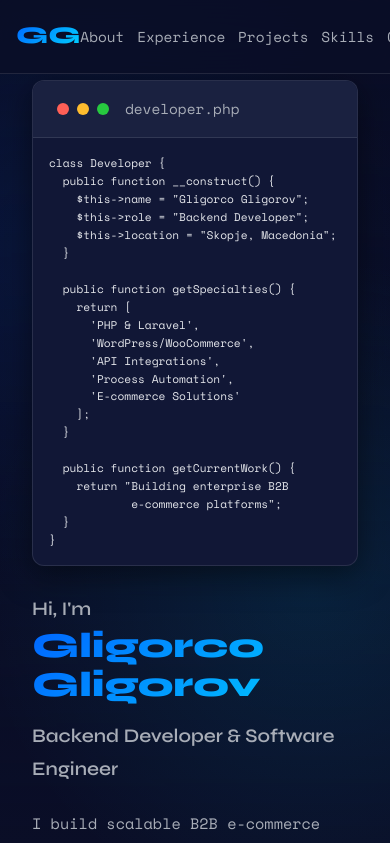
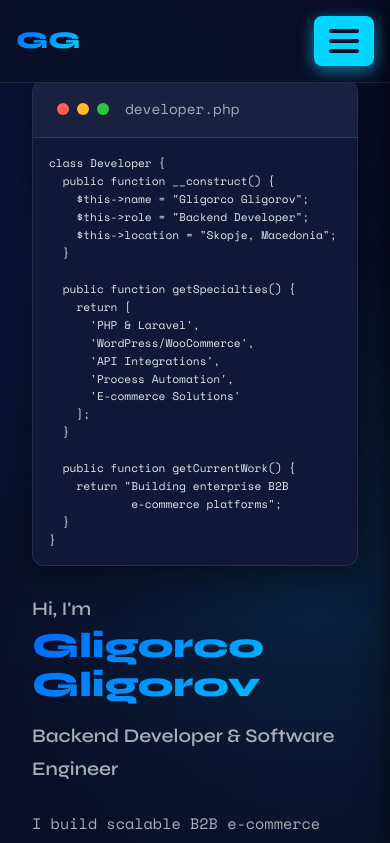
Before and after one commit to GligorcoGligorov/GligorcoGligorovPortfolio, a React (Create React App) app: page / in a window 390 px wide. Shown: the top 843 px of the page. Built offline with nearby package versions, Linux system fonts and the light colour scheme; the HTML template or start-up script is replaced by a standard one.

Commit message:
Initial commit - Professional portfolio - mobile view

```diff
--- a/src/App.css
+++ b/src/App.css
@@ -161,6 +161,74 @@ body::before {
 .nav-link:hover::after,
 .nav-link.active::after {
   width: 100%;
+}
+
+/* Hamburger Menu - MAXIMUM VISIBILITY */
+.hamburger {
+  display: none;
+  flex-direction: column;
+  justify-content: center;
+  gap: 6px;
+  background: var(--color-accent);
+  border: 3px solid var(--color-accent);
+  border-radius: 8px;
+  cursor: pointer;
+  padding: 10px 12px;
+  z-index: 1001;
+  position: relative;
+  min-height: 50px;
+  min-width: 55px;
+  transition: all 0.3s ease;
+  box-shadow: 0 4px 15px rgba(0, 212, 255, 0.6);
+}
+
+.hamburger:hover {
+  background: var(--color-gradient-end);
+  border-color: white;
+  transform: scale(1.05);
+  box-shadow: 0 6px 20px rgba(0, 212, 255, 0.8);
+}
+
+.hamburger span {
+  width: 30px;
+  height: 4px;
+  background: var(--color-bg);
+  transition: all 0.3s ease;
+  border-radius: 3px;
+  display: block;
+  box-shadow: none;
+}
+
+.hamburger.active {
+  background: white;
+  border-color: white;
+}
+
+.hamburger.active span:nth-child(1) {
+  transform: rotate(45deg) translate(9px, 9px);
+  background: var(--color-accent);
+}
+
+.hamburger.active span:nth-child(2) {
+  opacity: 0;
+}
+
+.hamburger.active span:nth-child(3) {
+  transform: rotate(-45deg) translate(9px, -9px);
+  background: var(--color-accent);
+}
+
+/* Mobile Menu Overlay */
+.mobile-menu-overlay {
+  display: none;
+  position: fixed;
+  top: 0;
+  left: 0;
+  right: 0;
+  bottom: 0;
+  background: rgba(0, 0, 0, 0.8);
+  z-index: 999;
+  backdrop-filter: blur(5px);
 }
 
 /* Container */
@@ -838,7 +906,7 @@ body::before {
   }
 
   .hero-visual {
-    order: -1; /* Move code window above text on tablets */
+    order: -1;
   }
 
   .about-stats {
@@ -854,18 +922,62 @@ body::before {
   }
 }
 
-@media (max-width: 768px) {
+@media (max-width: 900px) {
+  /* Show hamburger menu */
+  .hamburger {
+    display: flex !important;
+  }
+
+  /* Show overlay when menu is open */
+  .mobile-menu-overlay {
+    display: block;
+  }
+
+  /* Mobile menu drawer */
+  .nav-menu {
+    position: fixed;
+    top: 0;
+    right: -100%;
+    height: 100vh;
+    width: 280px;
+    background: var(--color-bg-secondary);
+    flex-direction: column;
+    justify-content: flex-start;
+    align-items: flex-start;
+    padding: 5rem 2rem 2rem;
+    gap: 2rem;
+    box-shadow: -5px 0 20px rgba(0, 0, 0, 0.5);
+    transition: right 0.4s cubic-bezier(0.4, 0, 0.2, 1);
+    z-index: 1000;
+    border-left: 1px solid rgba(255, 255, 255, 0.1);
+  }
+
+  .nav-menu.active {
+    right: 0;
+  }
+
+  .nav-menu li {
+    width: 100%;
+  }
+
+  .nav-link {
+    font-size: 1.2rem;
+    padding: 0.8rem 0;
+    width: 100%;
+    text-align: left;
+    display: block;
+  }
+
+  .nav-link::after {
+    bottom: 0.3rem;
+  }
+
   .container {
     padding: 0 1.5rem;
   }
 
   .nav-container {
     padding: 0 1.5rem;
-  }
-
-  .nav-menu {
-    gap: 1rem;
-    font-size: 0.85rem;
   }
 
   .hero-title {
@@ -985,12 +1097,13 @@ body::before {
   }
 
   .nav-menu {
-    gap: 0.8rem;
-    font-size: 0.75rem;
+    width: 100%;
+    right: -100%;
+    padding: 5rem 1.5rem 2rem;
   }
 
   .nav-link {
-    padding: 0.3rem 0;
+    font-size: 1.1rem;
   }
 
   .hero {
--- a/src/App.jsx
+++ b/src/App.jsx
@@ -5,6 +5,7 @@ function App() {
   const [activeSection, setActiveSection] = useState('hero');
   const [isLoaded, setIsLoaded] = useState(false);
   const [mousePosition, setMousePosition] = useState({ x: 0, y: 0 });
+  const [mobileMenuOpen, setMobileMenuOpen] = useState(false);
 
   useEffect(() => {
     setIsLoaded(true);
@@ -38,6 +39,11 @@ function App() {
   const scrollToSection = (sectionId) => {
     const element = document.getElementById(sectionId);
     element?.scrollIntoView({ behavior: 'smooth' });
+    setMobileMenuOpen(false);
+  };
+
+  const toggleMobileMenu = () => {
+    setMobileMenuOpen(!mobileMenuOpen);
   };
 
   const projects = [
@@ -118,7 +124,20 @@ function App() {
           <div className="nav-logo">
             <span className="logo-text">GG</span>
           </div>
-          <ul className="nav-menu">
+
+          {/* Hamburger Menu Button */}
+          <button
+            className={`hamburger ${mobileMenuOpen ? 'active' : ''}`}
+            onClick={toggleMobileMenu}
+            aria-label="Toggle menu"
+          >
+            <span></span>
+            <span></span>
+            <span></span>
+          </button>
+
+          {/* Navigation Menu */}
+          <ul className={`nav-menu ${mobileMenuOpen ? 'active' : ''}`}>
             {['About', 'Experience', 'Projects', 'Skills', 'Contact'].map((item) => (
               <li key={item}>
                 <button
@@ -132,6 +151,14 @@ function App() {
           </ul>
         </div>
       </nav>
+
+      {/* Mobile Menu Overlay */}
+      {mobileMenuOpen && (
+        <div
+          className="mobile-menu-overlay"
+          onClick={() => setMobileMenuOpen(false)}
+        />
+      )}
 
       {/* Hero Section */}
       <section id="hero" className="hero">
@@ -381,7 +408,7 @@ function App() {
               <a href="https://github.com/GligorcoGligorov" target="_blank" rel="noopener noreferrer" className="social-link">
                 GitHub
               </a>
-              <a href="https://www.linkedin.com/in/gligorco-gligorov-11b282289/" target="_blank" rel="noopener noreferrer" className="social-link">
+              <a href="https://linkedin.com/in/gligorco-gligorov" target="_blank" rel="noopener noreferrer" className="social-link">
                 LinkedIn
               </a>
             </div>
```
